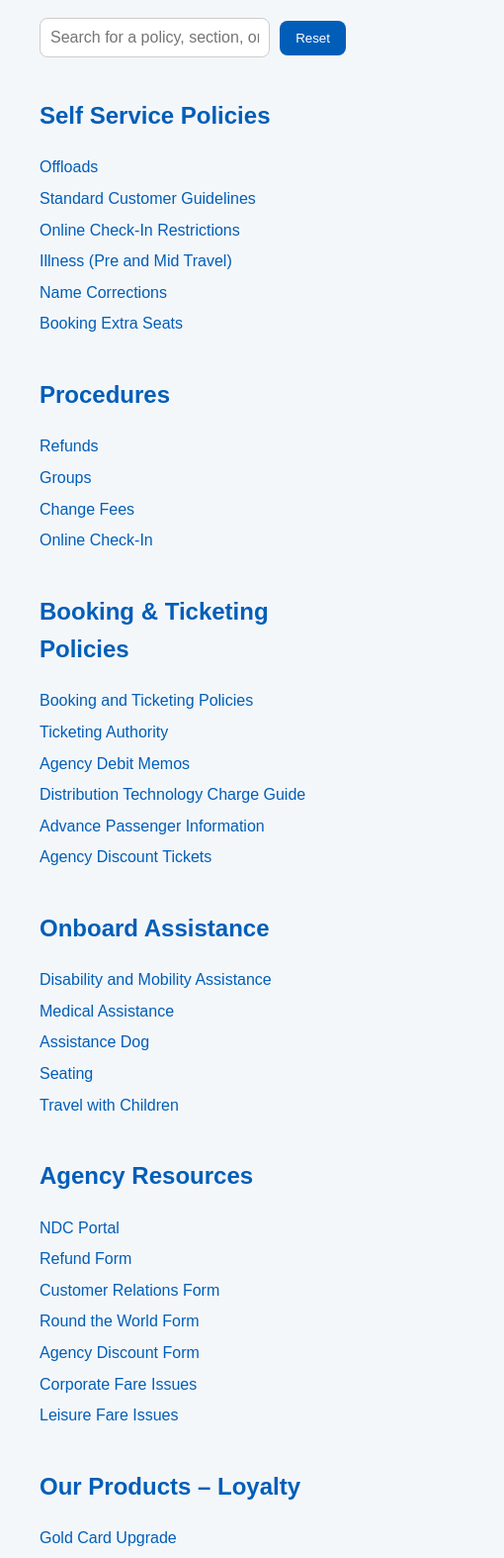
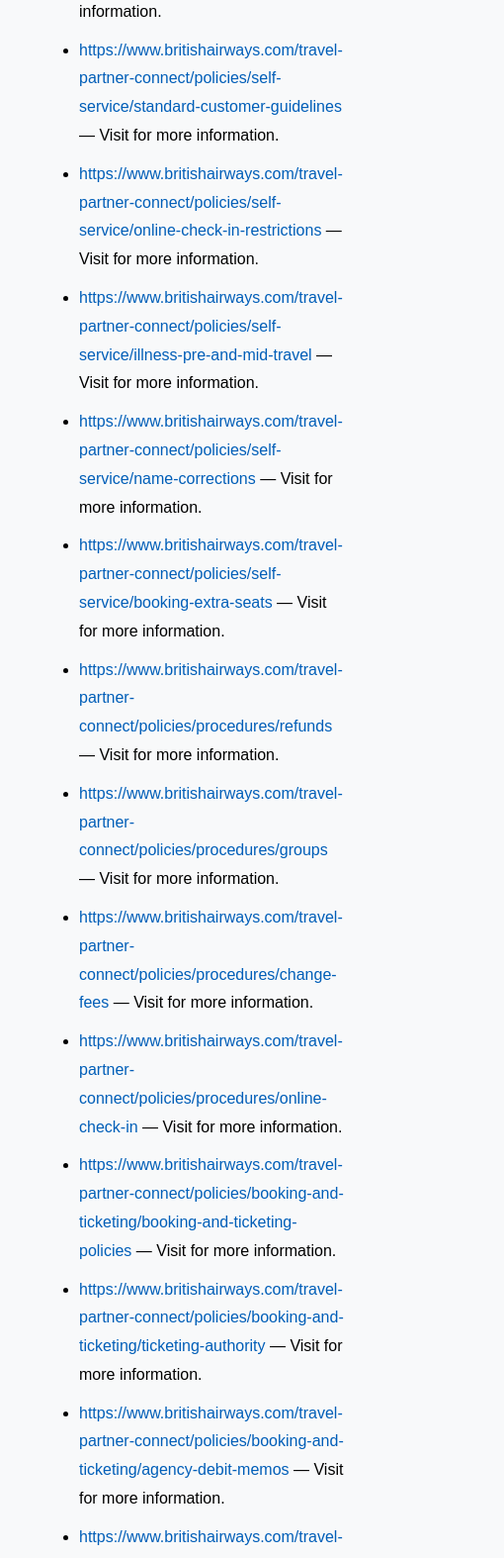
Before and after one commit to gbhatt92/BATPC-LINK, a plain HTML site: page index.html in a window 390 px wide. Shown: the part 261-1835 px from the top of the page at 99% size, 510 px wide, since content can reach past the window. Drawn offline with Linux system fonts and the light colour scheme.

Commit message:
Add files via upload

```diff
--- a/index.html
+++ b/index.html
@@ -1,186 +1,66 @@
+
 <!DOCTYPE html>
 <html lang="en">
 <head>
-  <meta charset="UTF-8">
-  <meta name="viewport" content="width=device-width, initial-scale=1.0">
-  <title>British Airways Partner Connect – Useful Links</title>
-  <style>
-    body {
-      font-family: Arial, sans-serif;
-      background-color: #f4f7fa;
-      color: #333;
-      margin: 40px;
-      line-height: 1.6;
-    }
-    h1 {
-      color: #00205b;
-      border-bottom: 3px solid #00205b;
-      padding-bottom: 10px;
-    }
-    h2 {
-      color: #005eb8;
-      margin-top: 40px;
-    }
-    ul {
-      list-style: none;
-      padding-left: 0;
-    }
-    li {
-      margin-bottom: 6px;
-    }
-    a {
-      color: #005eb8;
-      text-decoration: none;
-    }
-    a:hover {
-      text-decoration: underline;
-    }
-    #search-container {
-      margin: 20px 0;
-      display: flex;
-      align-items: center;
-      gap: 10px;
-    }
-    #search-input {
-      width: 350px;
-      padding: 10px;
-      border: 1px solid #ccc;
-      border-radius: 8px;
-      font-size: 1em;
-    }
-    #reset-btn {
-      background-color: #005eb8;
-      color: white;
-      border: none;
-      padding: 10px 16px;
-      border-radius: 8px;
-      cursor: pointer;
-    }
-    #reset-btn:hover {
-      background-color: #003d7a;
-    }
-    footer {
-      margin-top: 50px;
-      font-size: 0.9em;
-      color: #666;
-    }
-    .hidden {
-      display: none;
-    }
-  </style>
+    <meta charset="UTF-8">
+    <meta name="viewport" content="width=device-width, initial-scale=1.0">
+    <title>British Airways Policy and Resource Links</title>
+    <style>
+        body { font-family: Arial, sans-serif; margin: 40px; background-color: #f8f9fa; }
+        h1 { text-align: center; color: #003366; }
+        ul { line-height: 1.8; }
+        li { margin-bottom: 10px; }
+        a { color: #005eb8; text-decoration: none; }
+        a:hover { text-decoration: underline; }
+    </style>
 </head>
 <body>
-  <h1>British Airways Travel Partner Connect – Reference Links</h1>
+    <h1>British Airways Policy and Resource Links</h1>
+    <ul>
+        <li><a href="https://www.britishairways.com/travel-partner-connect/policies/self-service/offloads" target="_blank">https://www.britishairways.com/travel-partner-connect/policies/self-service/offloads</a> — Visit for more information.</li>
+        <li><a href="https://www.britishairways.com/travel-partner-connect/policies/self-service/standard-customer-guidelines" target="_blank">https://www.britishairways.com/travel-partner-connect/policies/self-service/standard-customer-guidelines</a> — Visit for more information.</li>
+        <li><a href="https://www.britishairways.com/travel-partner-connect/policies/self-service/online-check-in-restrictions" target="_blank">https://www.britishairways.com/travel-partner-connect/policies/self-service/online-check-in-restrictions</a> — Visit for more information.</li>
+        <li><a href="https://www.britishairways.com/travel-partner-connect/policies/self-service/illness-pre-and-mid-travel" target="_blank">https://www.britishairways.com/travel-partner-connect/policies/self-service/illness-pre-and-mid-travel</a> — Visit for more information.</li>
+        <li><a href="https://www.britishairways.com/travel-partner-connect/policies/self-service/name-corrections" target="_blank">https://www.britishairways.com/travel-partner-connect/policies/self-service/name-corrections</a> — Visit for more information.</li>
+        <li><a href="https://www.britishairways.com/travel-partner-connect/policies/self-service/booking-extra-seats" target="_blank">https://www.britishairways.com/travel-partner-connect/policies/self-service/booking-extra-seats</a> — Visit for more information.</li>
+        <li><a href="https://www.britishairways.com/travel-partner-connect/policies/procedures/refunds" target="_blank">https://www.britishairways.com/travel-partner-connect/policies/procedures/refunds</a> — Visit for more information.</li>
+        <li><a href="https://www.britishairways.com/travel-partner-connect/policies/procedures/groups" target="_blank">https://www.britishairways.com/travel-partner-connect/policies/procedures/groups</a> — Visit for more information.</li>
+        <li><a href="https://www.britishairways.com/travel-partner-connect/policies/procedures/change-fees" target="_blank">https://www.britishairways.com/travel-partner-connect/policies/procedures/change-fees</a> — Visit for more information.</li>
+        <li><a href="https://www.britishairways.com/travel-partner-connect/policies/procedures/online-check-in" target="_blank">https://www.britishairways.com/travel-partner-connect/policies/procedures/online-check-in</a> — Visit for more information.</li>
+        <li><a href="https://www.britishairways.com/travel-partner-connect/policies/booking-and-ticketing/booking-and-ticketing-policies" target="_blank">https://www.britishairways.com/travel-partner-connect/policies/booking-and-ticketing/booking-and-ticketing-policies</a> — Visit for more information.</li>
+        <li><a href="https://www.britishairways.com/travel-partner-connect/policies/booking-and-ticketing/ticketing-authority" target="_blank">https://www.britishairways.com/travel-partner-connect/policies/booking-and-ticketing/ticketing-authority</a> — Visit for more information.</li>
+        <li><a href="https://www.britishairways.com/travel-partner-connect/policies/booking-and-ticketing/agency-debit-memos" target="_blank">https://www.britishairways.com/travel-partner-connect/policies/booking-and-ticketing/agency-debit-memos</a> — Visit for more information.</li>
+        <li><a href="https://www.britishairways.com/travel-partner-connect/policies/booking-and-ticketing/distribution-technology-charge-guide" target="_blank">https://www.britishairways.com/travel-partner-connect/policies/booking-and-ticketing/distribution-technology-charge-guide</a> — Visit for more information.</li>
+        <li><a href="https://www.britishairways.com/travel-partner-connect/policies/booking-and-ticketing/advance-passenger-information" target="_blank">https://www.britishairways.com/travel-partner-connect/policies/booking-and-ticketing/advance-passenger-information</a> — Visit for more information.</li>
+        <li><a href="https://www.britishairways.com/travel-partner-connect/policies/booking-and-ticketing/agency-discount-tickets" target="_blank">https://www.britishairways.com/travel-partner-connect/policies/booking-and-ticketing/agency-discount-tickets</a> — Visit for more information.</li>
+        <li><a href="https://www.britishairways.com/travel-partner-connect/policies/onboard-assistance/disability-and-mobility-assistance" target="_blank">https://www.britishairways.com/travel-partner-connect/policies/onboard-assistance/disability-and-mobility-assistance</a> — Visit for more information.</li>
+        <li><a href="https://www.britishairways.com/travel-partner-connect/policies/onboard-assistance/medical-assistance" target="_blank">https://www.britishairways.com/travel-partner-connect/policies/onboard-assistance/medical-assistance</a> — Visit for more information.</li>
+        <li><a href="https://www.britishairways.com/travel-partner-connect/policies/onboard-assistance/assistance-dog" target="_blank">https://www.britishairways.com/travel-partner-connect/policies/onboard-assistance/assistance-dog</a> — Visit for more information.</li>
+        <li><a href="https://www.britishairways.com/travel-partner-connect/policies/onboard-assistance/seating" target="_blank">https://www.britishairways.com/travel-partner-connect/policies/onboard-assistance/seating</a> — Visit for more information.</li>
+        <li><a href="https://www.britishairways.com/travel-partner-connect/policies/onboard-assistance/travel-with-children" target="_blank">https://www.britishairways.com/travel-partner-connect/policies/onboard-assistance/travel-with-children</a> — Visit for more information.</li>
+        <li><a href="https://ndc.ba.com/home" target="_blank">https://ndc.ba.com/home</a> — Visit for more information.</li>
+        <li><a href="https://www.britishairways.com/travel-partner-connect/agency-resources/requests/refund-form" target="_blank">https://www.britishairways.com/travel-partner-connect/agency-resources/requests/refund-form</a> — Visit for more information.</li>
+        <li><a href="https://www.britishairways.com/travel-partner-connect/agency-resources/requests/customer-relations-form" target="_blank">https://www.britishairways.com/travel-partner-connect/agency-resources/requests/customer-relations-form</a> — Visit for more information.</li>
+        <li><a href="https://www.britishairways.com/travel-partner-connect/agency-resources/requests/round-the-world-form" target="_blank">https://www.britishairways.com/travel-partner-connect/agency-resources/requests/round-the-world-form</a> — Visit for more information.</li>
+        <li><a href="https://www.britishairways.com/travel-partner-connect/agency-resources/requests/agency-discount-form" target="_blank">https://www.britishairways.com/travel-partner-connect/agency-resources/requests/agency-discount-form</a> — Visit for more information.</li>
+        <li><a href="https://www.britishairways.com/travel-partner-connect/agency-resources/queries/corporate-fare-issues" target="_blank">https://www.britishairways.com/travel-partner-connect/agency-resources/queries/corporate-fare-issues</a> — Visit for more information.</li>
+        <li><a href="https://www.britishairways.com/travel-partner-connect/agency-resources/queries/leisure-fare-issues" target="_blank">https://www.britishairways.com/travel-partner-connect/agency-resources/queries/leisure-fare-issues</a> — Visit for more information.</li>
+        <li><a href="https://www.britishairways.com/travel-partner-connect/our-products/loyalty/gold-card-upgrade" target="_blank">https://www.britishairways.com/travel-partner-connect/our-products/loyalty/gold-card-upgrade</a> — Visit for more information.</li>
+        <li><a href="https://www.britishairways.com/travel-partner-connect/our-products/loyalty/upgrades-using-avios-for-trade-bookings" target="_blank">https://www.britishairways.com/travel-partner-connect/our-products/loyalty/upgrades-using-avios-for-trade-bookings</a> — Visit for more information.</li>
+        <li><a href="https://www.britishairways.com/travel-partner-connect/our-products/loyalty/corporate-travel-deals" target="_blank">https://www.britishairways.com/travel-partner-connect/our-products/loyalty/corporate-travel-deals</a> — Visit for more information.</li>
+        <li><a href="https://www.britishairways.com/travel-partner-connect/our-products/loyalty/collecting-avios-exceptions" target="_blank">https://www.britishairways.com/travel-partner-connect/our-products/loyalty/collecting-avios-exceptions</a> — Visit for more information.</li>
+        <li><a href="https://www.britishairways.com/travel-partner-connect/our-products/loyalty/the-british-airways-new-business-team" target="_blank">https://www.britishairways.com/travel-partner-connect/our-products/loyalty/the-british-airways-new-business-team</a> — Visit for more information.</li>
+        <li><a href="https://www.britishairways.com/travel-partner-connect/our-products/fares/shorthaul-fares" target="_blank">https://www.britishairways.com/travel-partner-connect/our-products/fares/shorthaul-fares</a> — Visit for more information.</li>
+        <li><a href="https://www.britishairways.com/travel-partner-connect/our-products/fares/longhaul-fares" target="_blank">https://www.britishairways.com/travel-partner-connect/our-products/fares/longhaul-fares</a> — Visit for more information.</li>
+        <li><a href="https://www.britishairways.com/travel-partner-connect/our-products/fares/round-the-world-fares" target="_blank">https://www.britishairways.com/travel-partner-connect/our-products/fares/round-the-world-fares</a> — Visit for more information.</li>
+        <li><a href="https://www.britishairways.com/travel-partner-connect/our-products/fares/marine-fares" target="_blank">https://www.britishairways.com/travel-partner-connect/our-products/fares/marine-fares</a> — Visit for more information.</li>
+        <li><a href="https://www.britishairways.com/travel-partner-connect/our-products/fares/dual-inventory" target="_blank">https://www.britishairways.com/travel-partner-connect/our-products/fares/dual-inventory</a> — Visit for more information.</li>
+        <li><a href="https://www.britishairways.com/content/information/baggage-essentials" target="_blank">https://www.britishairways.com/content/information/baggage-essentials</a> — Visit for more information.</li>
+        <li><a href="https://www.britishairways.com/content/information/seating" target="_blank">https://www.britishairways.com/content/information/seating</a> — Visit for more information.</li>
+        <li><a href="https://www.britishairways.com/content/information/airport-information" target="_blank">https://www.britishairways.com/content/information/airport-information</a> — Visit for more information.</li>
+        <li><a href="https://www.britishairways.com/content/information/lounges" target="_blank">https://www.britishairways.com/content/information/lounges</a> — Visit for more information.</li>
+        <li><a href="https://www.britishairways.com/travel-partner-connect/disruptions" target="_blank">https://www.britishairways.com/travel-partner-connect/disruptions</a> — Visit for more information.</li>
 
-  <div id="search-container">
-    <input type="text" id="search-input" placeholder="Search for a policy, section, or keyword...">
-    <button id="reset-btn">Reset</button>
-  </div>
-
-  <div id="links-container">
-
-    <h2>Self Service Policies</h2>
-    <ul>
-      <li><a href="https://www.britishairways.com/travel-partner-connect/policies/self-service/offloads" target="_blank">Offloads</a></li>
-      <li><a href="https://www.britishairways.com/travel-partner-connect/policies/self-service/standard-customer-guidelines" target="_blank">Standard Customer Guidelines</a></li>
-      <li><a href="https://www.britishairways.com/travel-partner-connect/policies/self-service/online-check-in-restrictions" target="_blank">Online Check-In Restrictions</a></li>
-      <li><a href="https://www.britishairways.com/travel-partner-connect/policies/self-service/illness-pre-and-mid-travel" target="_blank">Illness (Pre and Mid Travel)</a></li>
-      <li><a href="https://www.britishairways.com/travel-partner-connect/policies/self-service/name-corrections" target="_blank">Name Corrections</a></li>
-      <li><a href="https://www.britishairways.com/travel-partner-connect/policies/self-service/booking-extra-seats" target="_blank">Booking Extra Seats</a></li>
     </ul>
-
-    <h2>Procedures</h2>
-    <ul>
-      <li><a href="https://www.britishairways.com/travel-partner-connect/policies/procedures/refunds" target="_blank">Refunds</a></li>
-      <li><a href="https://www.britishairways.com/travel-partner-connect/policies/procedures/groups" target="_blank">Groups</a></li>
-      <li><a href="https://www.britishairways.com/travel-partner-connect/policies/procedures/change-fees" target="_blank">Change Fees</a></li>
-      <li><a href="https://www.britishairways.com/travel-partner-connect/policies/procedures/online-check-in" target="_blank">Online Check-In</a></li>
-    </ul>
-
-    <h2>Booking & Ticketing Policies</h2>
-    <ul>
-      <li><a href="https://www.britishairways.com/travel-partner-connect/policies/booking-and-ticketing/booking-and-ticketing-policies" target="_blank">Booking and Ticketing Policies</a></li>
-      <li><a href="https://www.britishairways.com/travel-partner-connect/policies/booking-and-ticketing/ticketing-authority" target="_blank">Ticketing Authority</a></li>
-      <li><a href="https://www.britishairways.com/travel-partner-connect/policies/booking-and-ticketing/agency-debit-memos" target="_blank">Agency Debit Memos</a></li>
-      <li><a href="https://www.britishairways.com/travel-partner-connect/policies/booking-and-ticketing/distribution-technology-charge-guide" target="_blank">Distribution Technology Charge Guide</a></li>
-      <li><a href="https://www.britishairways.com/travel-partner-connect/policies/booking-and-ticketing/advance-passenger-information" target="_blank">Advance Passenger Information</a></li>
-      <li><a href="https://www.britishairways.com/travel-partner-connect/policies/booking-and-ticketing/agency-discount-tickets" target="_blank">Agency Discount Tickets</a></li>
-    </ul>
-
-    <h2>Onboard Assistance</h2>
-    <ul>
-      <li><a href="https://www.britishairways.com/travel-partner-connect/policies/onboard-assistance/disability-and-mobility-assistance" target="_blank">Disability and Mobility Assistance</a></li>
-      <li><a href="https://www.britishairways.com/travel-partner-connect/policies/onboard-assistance/medical-assistance" target="_blank">Medical Assistance</a></li>
-      <li><a href="https://www.britishairways.com/travel-partner-connect/policies/onboard-assistance/assistance-dog" target="_blank">Assistance Dog</a></li>
-      <li><a href="https://www.britishairways.com/travel-partner-connect/policies/onboard-assistance/seating" target="_blank">Seating</a></li>
-      <li><a href="https://www.britishairways.com/travel-partner-connect/policies/onboard-assistance/travel-with-children" target="_blank">Travel with Children</a></li>
-    </ul>
-
-    <h2>Agency Resources</h2>
-    <ul>
-      <li><a href="https://ndc.ba.com/home" target="_blank">NDC Portal</a></li>
-      <li><a href="https://www.britishairways.com/travel-partner-connect/agency-resources/requests/refund-form" target="_blank">Refund Form</a></li>
-      <li><a href="https://www.britishairways.com/travel-partner-connect/agency-resources/requests/customer-relations-form" target="_blank">Customer Relations Form</a></li>
-      <li><a href="https://www.britishairways.com/travel-partner-connect/agency-resources/requests/round-the-world-form" target="_blank">Round the World Form</a></li>
-      <li><a href="https://www.britishairways.com/travel-partner-connect/agency-resources/requests/agency-discount-form" target="_blank">Agency Discount Form</a></li>
-      <li><a href="https://www.britishairways.com/travel-partner-connect/agency-resources/queries/corporate-fare-issues" target="_blank">Corporate Fare Issues</a></li>
-      <li><a href="https://www.britishairways.com/travel-partner-connect/agency-resources/queries/leisure-fare-issues" target="_blank">Leisure Fare Issues</a></li>
-    </ul>
-
-    <h2>Our Products – Loyalty</h2>
-    <ul>
-      <li><a href="https://www.britishairways.com/travel-partner-connect/our-products/loyalty/gold-card-upgrade" target="_blank">Gold Card Upgrade</a></li>
-      <li><a href="https://www.britishairways.com/travel-partner-connect/our-products/loyalty/upgrades-using-avios-for-trade-bookings" target="_blank">Upgrades Using Avios (Trade Bookings)</a></li>
-      <li><a href="https://www.britishairways.com/travel-partner-connect/our-products/loyalty/corporate-travel-deals" target="_blank">Corporate Travel Deals</a></li>
-      <li><a href="https://www.britishairways.com/travel-partner-connect/our-products/loyalty/collecting-avios-exceptions" target="_blank">Collecting Avios Exceptions</a></li>
-      <li><a href="https://www.britishairways.com/travel-partner-connect/our-products/loyalty/the-british-airways-new-business-team" target="_blank">The British Airways New Business Team</a></li>
-    </ul>
-
-    <h2>Our Products – Fares</h2>
-    <ul>
-      <li><a href="https://www.britishairways.com/travel-partner-connect/our-products/fares/shorthaul-fares" target="_blank">Shorthaul Fares</a></li>
-      <li><a href="https://www.britishairways.com/travel-partner-connect/our-products/fares/longhaul-fares" target="_blank">Longhaul Fares</a></li>
-      <li><a href="https://www.britishairways.com/travel-partner-connect/our-products/fares/round-the-world-fares" target="_blank">Round the World Fares</a></li>
-      <li><a href="https://www.britishairways.com/travel-partner-connect/our-products/fares/marine-fares" target="_blank">Marine Fares</a></li>
-      <li><a href="https://www.britishairways.com/travel-partner-connect/our-products/fares/dual-inventory" target="_blank">Dual Inventory</a></li>
-    </ul>
-
-    <h2>Information & Travel Essentials</h2>
-    <ul>
-      <li><a href="https://www.britishairways.com/content/information/baggage-essentials" target="_blank">Baggage Essentials</a></li>
-      <li><a href="https://www.britishairways.com/content/information/seating" target="_blank">Seating</a></li>
-      <li><a href="https://www.britishairways.com/content/information/airport-information" target="_blank">Airport Information</a></li>
-      <li><a href="https://www.britishairways.com/content/information/lounges" target="_blank">Lounges</a></li>
-    </ul>
-
-    <h2>Disruptions</h2>
-    <ul>
-      <li><a href="https://www.britishairways.com/travel-partner-connect/disruptions" target="_blank">Disruptions</a></li>
-    </ul>
-
-  </div>
-
-  <footer>
-    <p>© British Airways Travel Partner Connect – Link Reference Page | Compiled for easy navigation.</p>
-  </footer>
-
-  <script>
-    const searchInput = document.getElementById('search-input');
-    const resetBtn = document.getElementById('reset-btn');
-    const sections = document.querySelectorAll('#links-container h2, #links-container li');
-
-    searchInput.addEventListener('input', () => {
-      const term = searchInput.value.toLowerCase();
-      sections.forEach(el => {
-        const text = el.textContent.toLowerCase();
-        el.classList.toggle('hidden', !text.includes(term));
-      });
-    });
-
-    resetBtn.addEventListener('click', () => {
-      searchInput.value = '';
-      sections.forEach(el => el.classList.remove('hidden'));
-    });
-  </script>
 </body>
 </html>
```
